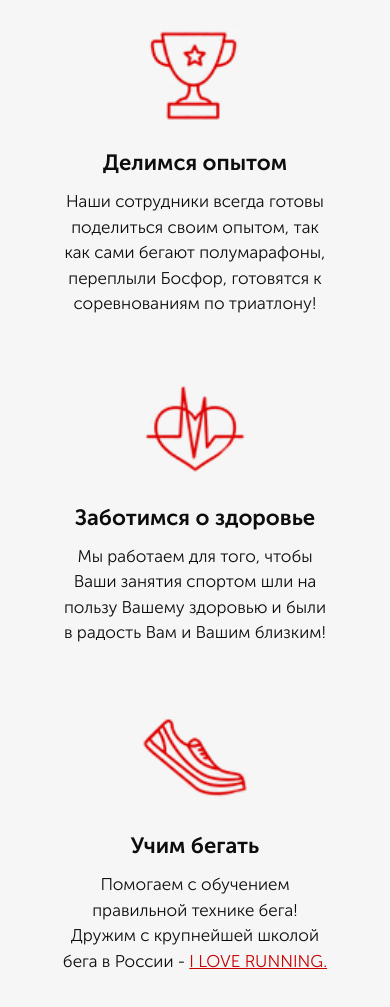
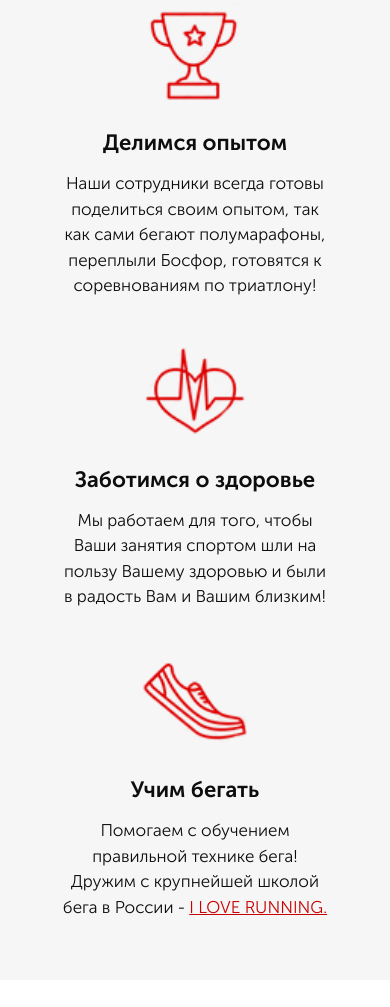
Before and after one commit to Ksunetka/pulse_project, a website: page src/index.html in a window 390 px wide. Shown: the part 661-1668 px from the top of the page. After the commit the page ends 1641 px from the top, so only its background shows below. Drawn offline with Linux system fonts and the light colour scheme; files whose address does not match are found by name.

Commit message:
mod block advantage

```diff
--- a/src/index.html
+++ b/src/index.html
@@ -57,20 +57,26 @@
             <div class="title">наши преимущества</div>
             <div class="advantage__block">
                 <div class="advantage__item">
-                    <img src="icons/bg2/cup.png" alt="cup">
-                    <div class="advantage__header">Делимся опытом</div>
-                    Наши сотрудники всегда готовы поделиться своим опытом, так как сами бегают полумарафоны, переплыли Босфор, готовятся к соревнованиям по триатлону!
+                    <img src="icons/bg2/cup.png" alt="cup" class="advantage__icon">
+                    <div class="advantage__subtitle">Делимся опытом</div>
+                    <div class="advantage__descr">
+                        Наши сотрудники всегда готовы поделиться своим опытом, так как сами бегают полумарафоны, переплыли Босфор, готовятся к соревнованиям по триатлону!
+                    </div>
                 </div>
                 <div class="advantage__item">
-                    <img src="icons/bg2//heart.png" alt="heart">
-                    <div class="advantage__header">Заботимся о здоровье</div>
-                    Мы работаем для того, чтобы Ваши занятия спортом шли на пользу Вашему здоровью и были в радость Вам и Вашим близким!
+                    <img src="icons/bg2//heart.png" alt="heart" class="advantage__icon">
+                    <div class="advantage__subtitle">Заботимся о здоровье</div>
+                    <div class="advantage__descr">
+                        Мы работаем для того, чтобы Ваши занятия спортом шли на пользу Вашему здоровью и были в радость Вам и Вашим близким!
+                    </div>
                 </div>
                 <div class="advantage__item">
-                    <img src="icons/bg2/shoe.png" alt="shoe">
-                    <div class="advantage__header">Учим бегать</div>
-                    Помогаем с обучением правильной технике бега! Дружим с крупнейшей школой бега в России -
-                    <a href="#">I LOVE RUNNING.</a>
+                    <img src="icons/bg2/shoe.png" alt="shoe" class="advantage__icon">
+                    <div class="advantage__subtitle">Учим бегать</div>
+                    <div class="advantage__descr">
+                        Помогаем с обучением правильной технике бега! Дружим с крупнейшей школой бега в России -
+                        <a href="#">I LOVE RUNNING.</a>
+                    </div>
                 </div>
             </div>
         </div>
--- a/src/sass/blocks/_advantage.scss
+++ b/src/sass/blocks/_advantage.scss
@@ -10,15 +10,17 @@
     &__item {
         padding: 0px 12px;
         width: 300px;
+    }
+    &__icon {
+        display: block;
+        margin: 0 auto;
+        margin-bottom: 35px;
+    }
+    &__descr {
         font-weight: 300;
         font-size: 14px;
         text-align: center;
         color: #0D0D0D;
-        img {
-            display: block;
-            margin: 0 auto;
-            margin-bottom: 35px;
-        }
         a {
             text-decoration: underline;
             text-transform: uppercase;
@@ -28,7 +30,7 @@
             }
         }
     }
-    &__header {
+    &__subtitle {
         font-weight: bold;
         font-size: 18px;
         text-align: center;
--- a/src/sass/blocks/_media.scss
+++ b/src/sass/blocks/_media.scss
@@ -68,15 +68,17 @@
         &__item {
             width: 360px;
             margin-top: 40px;
-            font-size: 18px;
-            img {
-                margin-bottom: 25px;
-                width: 40%;
-            }
         }
-        &__header {
+        &__icon {
+            margin-bottom: 25px;
+            width: 40%;
+        }
+        &__subtitle {
             font-size: 24px;
             margin-bottom: 10px;
+        }
+        &_descr {
+            font-size: 18px;
         }
     }
 }
@@ -133,11 +135,13 @@
         padding: 50px 0 60px 0;
         &__item {
             width: 290px;
-            padding-top: 20px;
+        }
+        &__subtitle {
+            font-size: 22px;
+            margin-bottom: 12px;
+        }
+        &__descr {
             font-size: 17px;
-        }
-        &__header {
-            font-size: 22px;
         }
     }
 }
```
Also changed, not shown: src/css/style.min.css, 1 other file.
